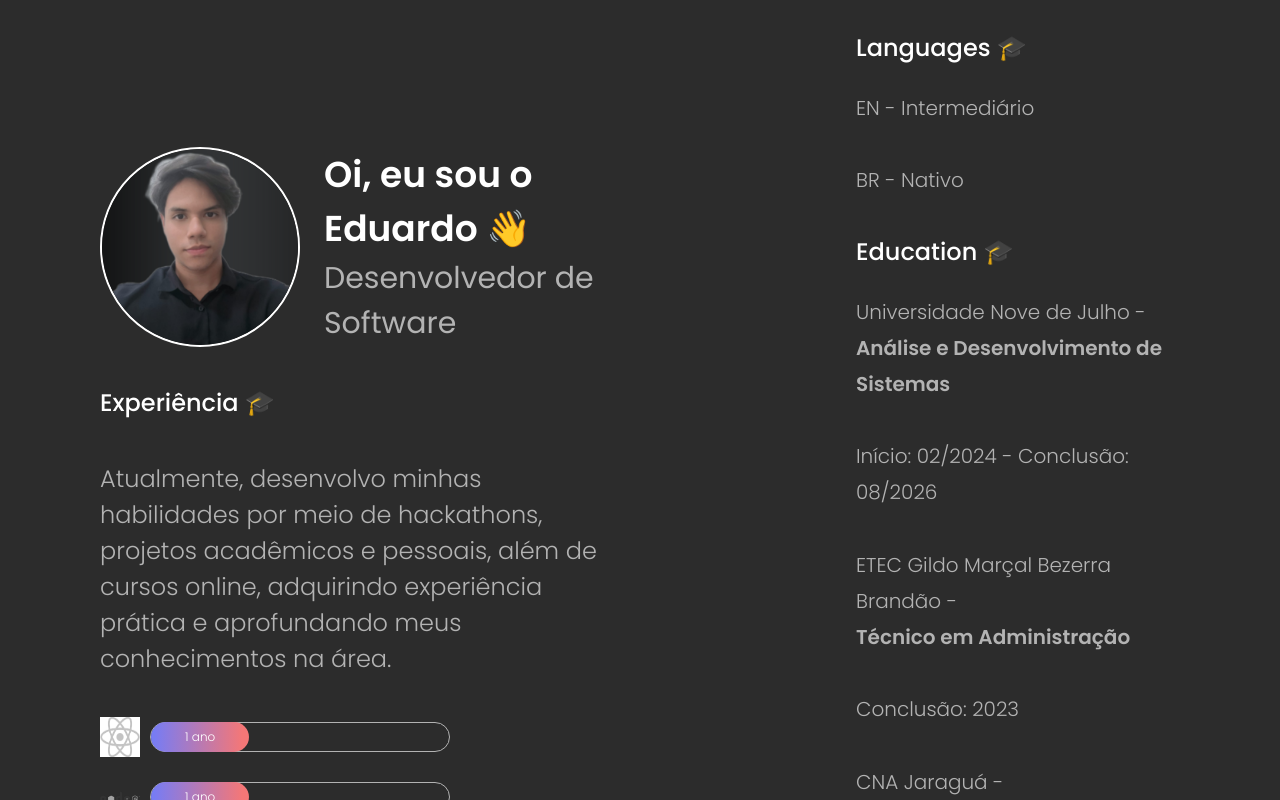
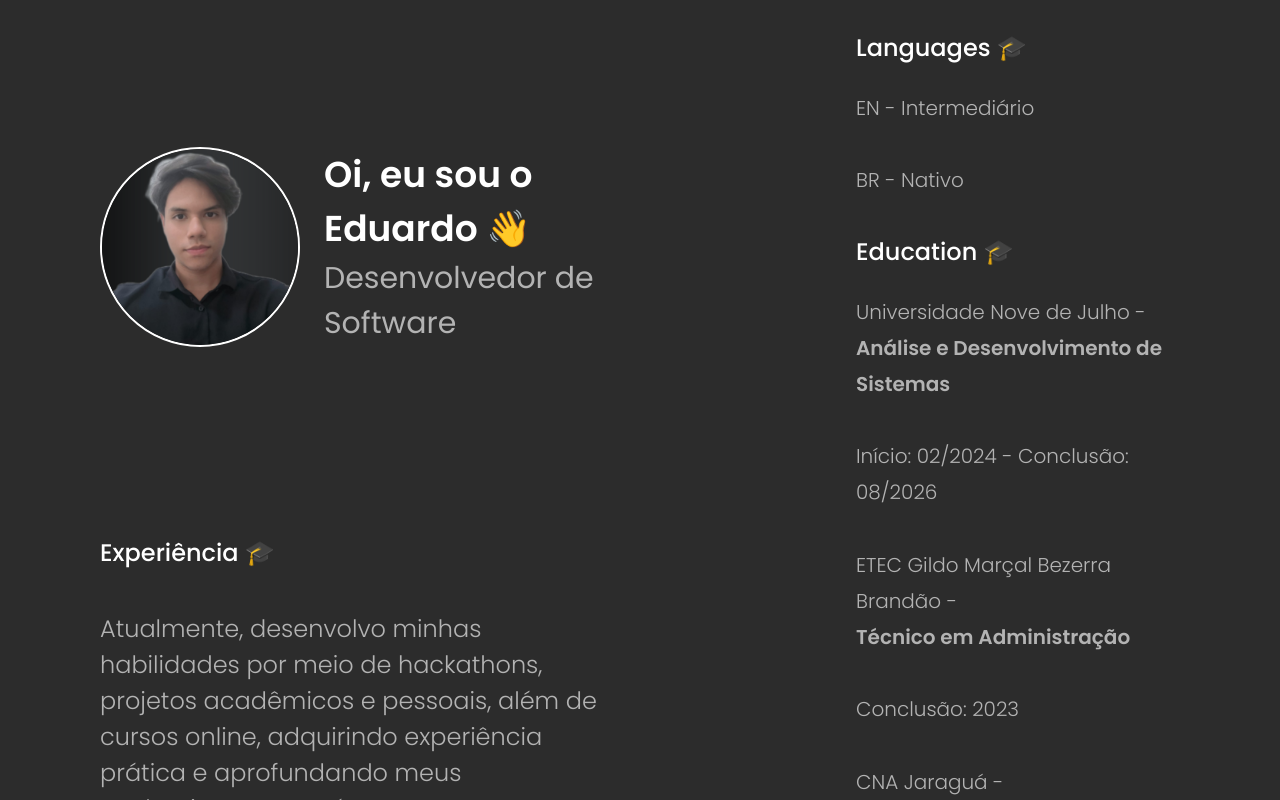
Before and after one commit to EduardoSilvaNegreiros/my-portifolio, a Next.js app: page / in a window 1280 px wide. Built offline with nearby package versions, Linux system fonts and the light colour scheme.

Commit message:
atualização

```diff
--- a/src/app/components/experience/experience.scss
+++ b/src/app/components/experience/experience.scss
@@ -75,7 +75,7 @@
 
   @media (min-width: 768px) {
     align-items: flex-start;
-    margin-top: -1500px;
+    margin-top: -1200px;
     padding-top: 20px;
 
     p {
```
